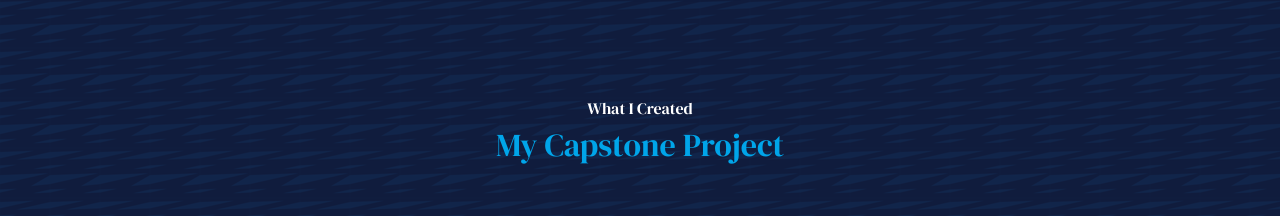
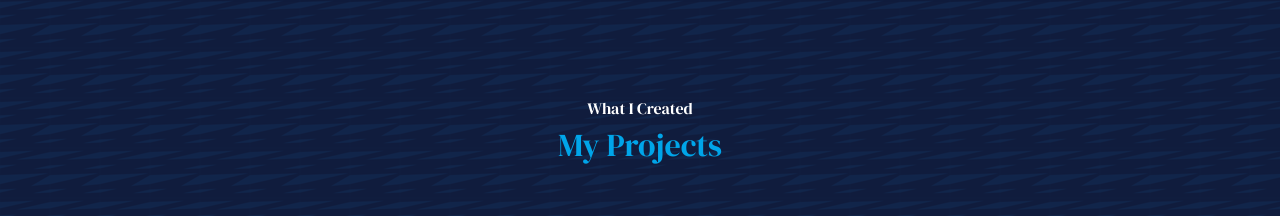
Before and after one commit to hoaian-phan/personal-portfolio-website, a React (Create React App) app: page / in a window 1280 px wide. Shown: the part 3500-3716 px from the top of the page. Built offline with nearby package versions, Linux system fonts and the light colour scheme.

Commit message:
Update resume

```diff
--- a/src/components/header/CTA.jsx
+++ b/src/components/header/CTA.jsx
@@ -5,7 +5,7 @@ const CTA = () => {
   return (
     <div class="my-4">
       <button type="button" class="btn btn-light bg-navy me-1 text-light-blue">
-        <a href="https://hoaian-personal-website.s3.us-west-1.amazonaws.com/Hoai-An+Phan+Resume+May+2022.pdf" rel="noopener noreferrer" target="_blank">Download Resume</a>
+        <a href="https://hoaian-personal-website.s3.us-west-1.amazonaws.com/Hoai-An+Phan+Resume+July+2022.pdf" rel="noopener noreferrer" target="_blank">Download Resume</a>
       </button>
       <button type="button" class="btn btn-light bg-light-blue border border-white ms-1">
         <a href="#contact">Let's Chat</a>
--- a/src/components/portfolio/Portfolio.jsx
+++ b/src/components/portfolio/Portfolio.jsx
@@ -13,7 +13,7 @@ const Portfolio = () => {
     <section id='portfolio' class="mt-5">
       <br /><br />
       <h6 class="text-center">What I Created</h6>
-      <h2 class="text-center">My Capstone Project</h2>
+      <h2 class="text-center">My Projects</h2>
 
       <div class="container my-5">
         <div class="row">
```
